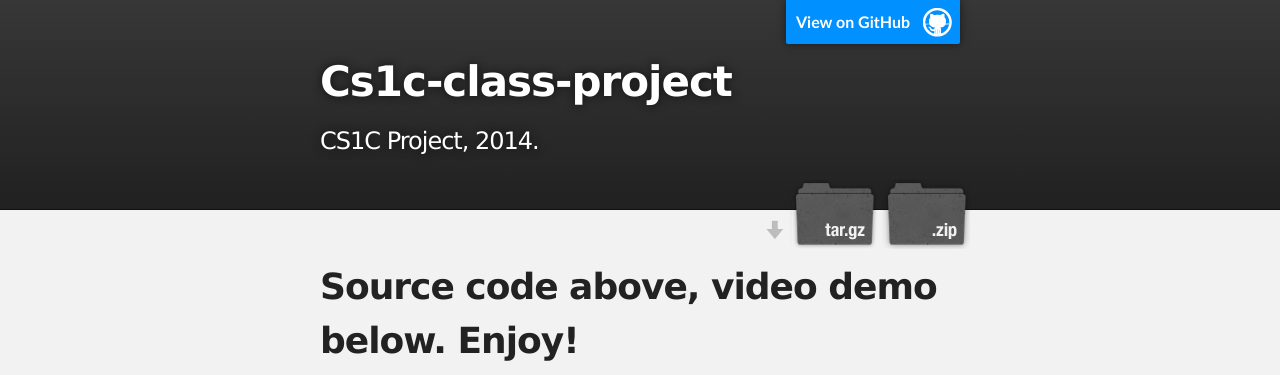
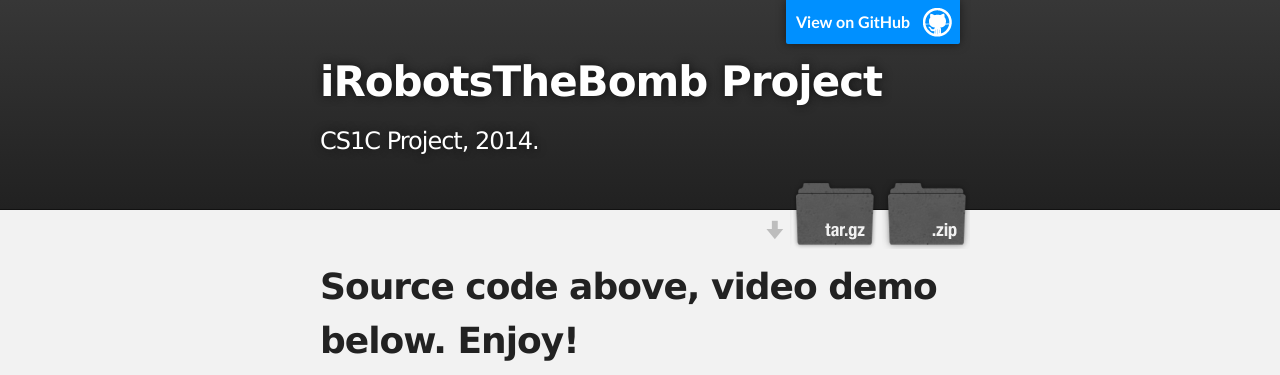
Before and after one commit to AustinVaday/CS1C-Class-Project, a plain HTML site: page index.html in a window 1280 px wide. Shown: the top 375 px of the page. Drawn offline with Linux system fonts and the light colour scheme.

Commit message:
Updated Title

```diff
--- a/index.html
+++ b/index.html
@@ -18,7 +18,7 @@
         <header class="inner">
           <a id="forkme_banner" href="https://github.com/AustinVaday/CS1C-Class-Project">View on GitHub</a>
 
-          <h1 id="project_title">Cs1c-class-project</h1>
+          <h1 id="project_title">iRobotsTheBomb Project</h1>
           <h2 id="project_tagline">CS1C Project, 2014.</h2>
 
             <section id="downloads">
```
